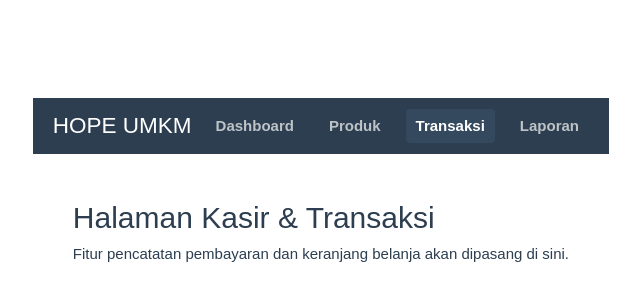
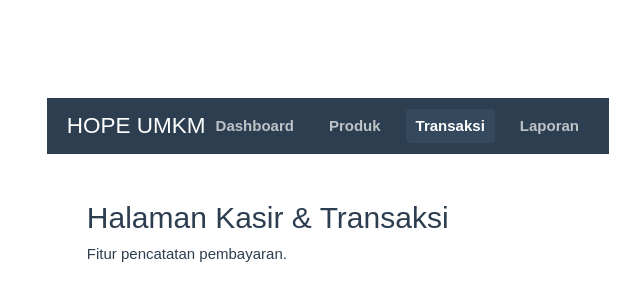
Before and after one commit to deasywal/hope-pwa, a Vue app in the folder hope-pwa/: page /transaksi in a window 1280 px wide. Shown: the part 198-498 px from the top of the page, without its empty margins (31-671 px from the left). Built offline with nearby package versions, Linux system fonts and the light colour scheme.

Commit message:
update kodingan terbaru

```diff
--- a/hope-pwa/src/views/TransaksiView.vue
+++ b/hope-pwa/src/views/TransaksiView.vue
@@ -5,7 +5,7 @@
 <template>
   <div class="transaksi-container">
     <h1>Halaman Kasir & Transaksi</h1>
-    <p>Fitur pencatatan pembayaran dan keranjang belanja akan dipasang di sini.</p>
+    <p>Fitur pencatatan pembayaran.</p>
   </div>
 </template>
 
```
